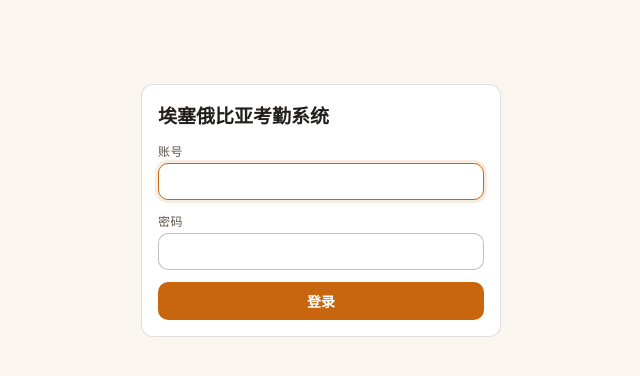
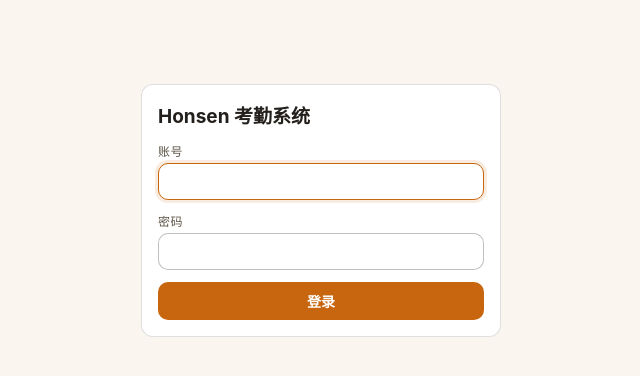
Before and after one commit to etianwang/honsen-attendance, a FastAPI app: page /login in a window 1280 px wide. Shown: the top 376 px of the page, without its empty margins (319-959 px from the left). Run offline with FastAPI, Linux system fonts and the light colour scheme.

Commit message:
Make application name configurable per deployment

```diff
--- a/app/config.py
+++ b/app/config.py
@@ -2,6 +2,7 @@ from pydantic_settings import BaseSettings, SettingsConfigDict
 
 
 class Settings(BaseSettings):
+    app_name: str = "Honsen 考勤系统"
     database_url: str = "postgresql+psycopg://attendance:attendance@127.0.0.1:5432/attendance"
     secret_key: str = "change-me-to-a-random-secret"
 
--- a/app/main.py
+++ b/app/main.py
@@ -35,7 +35,7 @@ class RevalidatingStaticFiles(StaticFiles):
         return response
 
 
-app = FastAPI(title="埃塞俄比亚考勤系统")
+app = FastAPI(title=settings.app_name)
 app.add_middleware(SessionMiddleware, secret_key=settings.secret_key, same_site="lax")
 app.mount("/static", RevalidatingStaticFiles(directory="app/static"), name="static")
 
--- a/app/templates/base.html
+++ b/app/templates/base.html
@@ -3,7 +3,7 @@
 <head>
   <meta charset="utf-8" />
   <meta name="viewport" content="width=device-width, initial-scale=1" />
-  <title>{% block title %}埃塞俄比亚考勤系统{% endblock %}</title>
+  <title>{% block title %}{{ app_name }}{% endblock %}</title>
   <link rel="icon" type="image/x-icon" href="/static/favicon.ico" />
   <link rel="icon" type="image/png" sizes="32x32" href="/static/favicon-32.png" />
   <link rel="apple-touch-icon" href="/static/favicon-192.png" />
@@ -26,7 +26,7 @@
 
     <header class="mobile-topbar">
       <div>
-        <div class="brand">埃塞俄比亚考勤系统</div>
+        <div class="brand">{{ app_name }}</div>
         <div class="who">{{ who_text }}</div>
       </div>
       <a href="/logout" class="logout-link" aria-label="退出" title="退出">{{ icon_logout() }}</a>
--- a/app/templates/dashboard_admin.html
+++ b/app/templates/dashboard_admin.html
@@ -1,5 +1,5 @@
 {% extends "base.html" %}
-{% block title %}首页 · 埃塞俄比亚考勤系统{% endblock %}
+{% block title %}首页 · {{ app_name }}{% endblock %}
 {% block content %}
 <h1>各班组今日录入情况（{{ today.year }}-{{ today.month }}-{{ today.day }}）</h1>
 <div class="card">
--- a/app/templates/login.html
+++ b/app/templates/login.html
@@ -1,8 +1,8 @@
 {% extends "base.html" %}
-{% block title %}登录 · 埃塞俄比亚考勤系统{% endblock %}
+{% block title %}登录 · {{ app_name }}{% endblock %}
 {% block content %}
 <div class="card" style="max-width:360px;margin:60px auto;">
-  <h1>埃塞俄比亚考勤系统</h1>
+  <h1>{{ app_name }}</h1>
   {% if error %}<div class="flash error">{{ error }}</div>{% endif %}
   <form method="post" action="/login">
     <label for="username">账号</label>
--- a/app/templates_env.py
+++ b/app/templates_env.py
@@ -2,7 +2,11 @@ import json
 
 from fastapi.templating import Jinja2Templates
 
+from app.config import settings
+
+
 templates = Jinja2Templates(directory="app/templates")
+templates.env.globals["app_name"] = settings.app_name
 
 
 def _tojson(value) -> str:
```
Also changed, not shown: README.md, 1 other file.
